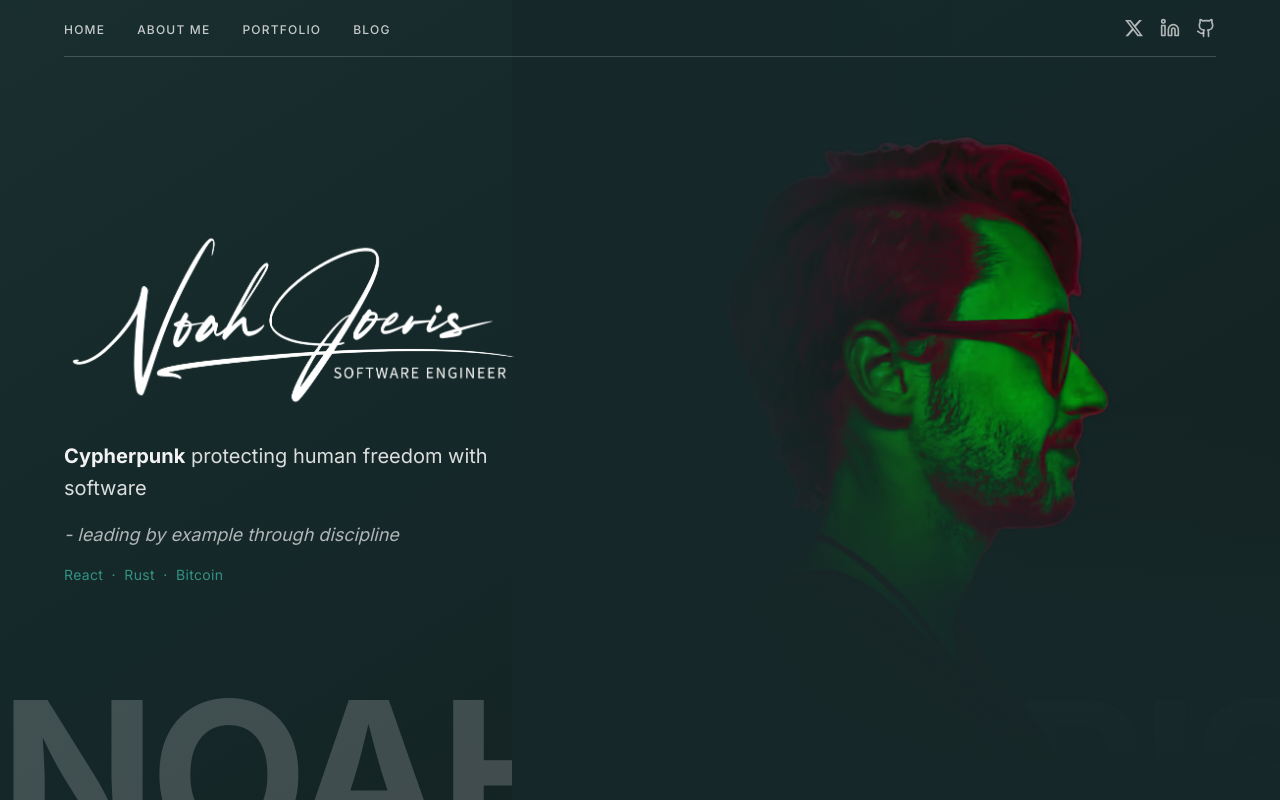
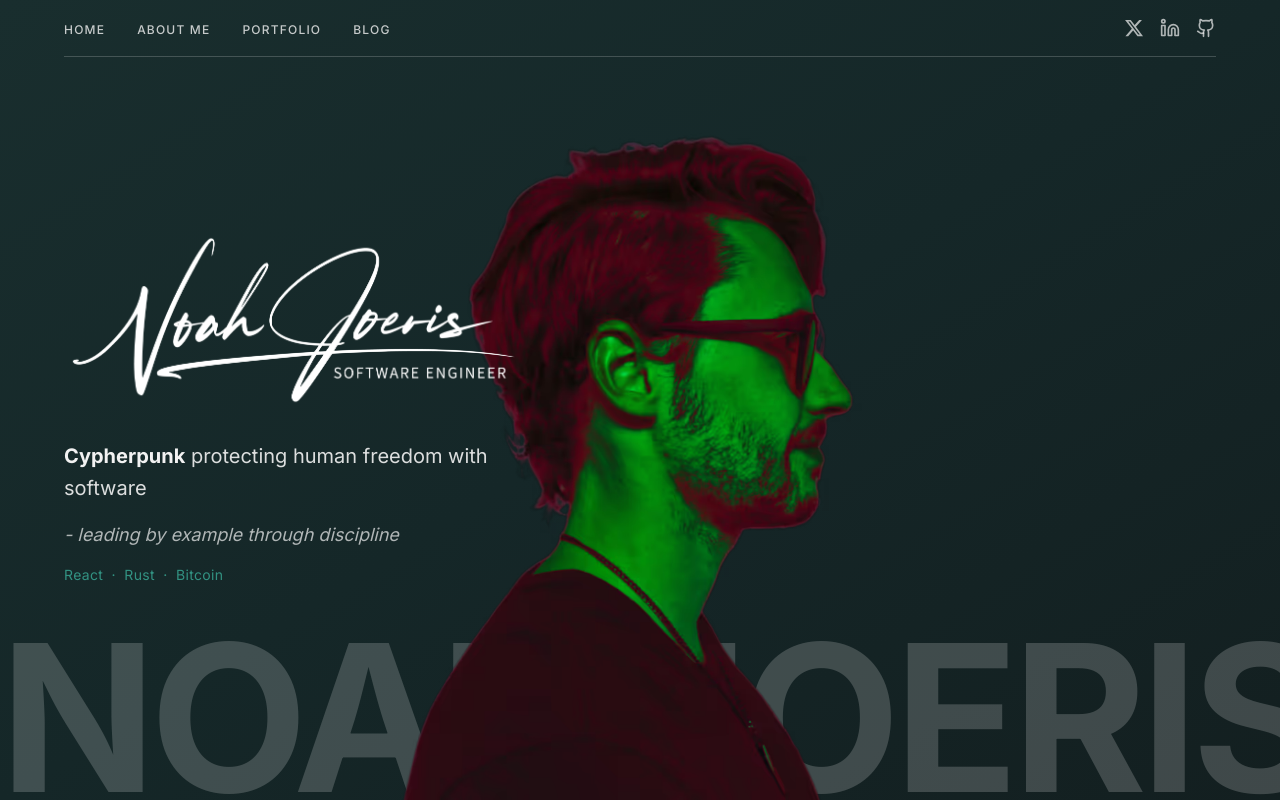
Before and after one commit to noahjoeris/personal-website-v3, a Next.js app: page / in a window 1280 px wide. Built offline with nearby package versions, Linux system fonts and the light colour scheme.

Commit message:
fix design issues

```diff
--- a/src/components/hero-section.tsx
+++ b/src/components/hero-section.tsx
@@ -11,13 +11,11 @@ export function HeroSection() {
       className="relative min-h-screen overflow-hidden bg-gradient-to-br from-[hsl(182,30%,14%)] via-[hsl(182,30%,12%)] to-[hsl(185,25%,10%)]"
       aria-label="Hero"
     >
-      <div className="absolute inset-0 z-10 md:left-auto md:w-[65%] lg:w-[60%]">
+      <div className="absolute inset-0 z-10">
         <HeroImage />
-        <div className="absolute inset-y-0 left-0 z-20 hidden w-2/3 bg-gradient-to-r from-background via-background/90 to-transparent md:block" />
-        <div className="absolute bottom-0 left-0 right-0 z-20 h-1/2 bg-gradient-to-t from-background via-background/90 to-transparent" />
       </div>
 
-      <div className="absolute bottom-0 left-0 right-0 z-[8] translate-y-[35%]">
+      <div className="absolute bottom-0 left-0 right-0 z-8">
         <WatermarkText />
       </div>
 
--- a/src/components/watermark-text.tsx
+++ b/src/components/watermark-text.tsx
@@ -12,11 +12,7 @@ export function WatermarkText() {
       aria-hidden="true"
     >
       <span
-        className="block w-full whitespace-nowrap text-center font-bold uppercase leading-[0.8] text-foreground/20"
-        style={{
-          fontSize: "clamp(4rem, 16vw, 20rem)",
-          letterSpacing: "-0.03em",
-        }}
+        className="block w-full whitespace-nowrap text-center font-bold uppercase leading-[0.8] text-foreground/20 text-[clamp(4rem,16vw,20rem)] tracking-[-0.03em]"
       >
         NOAH JOERIS
       </span>
```
